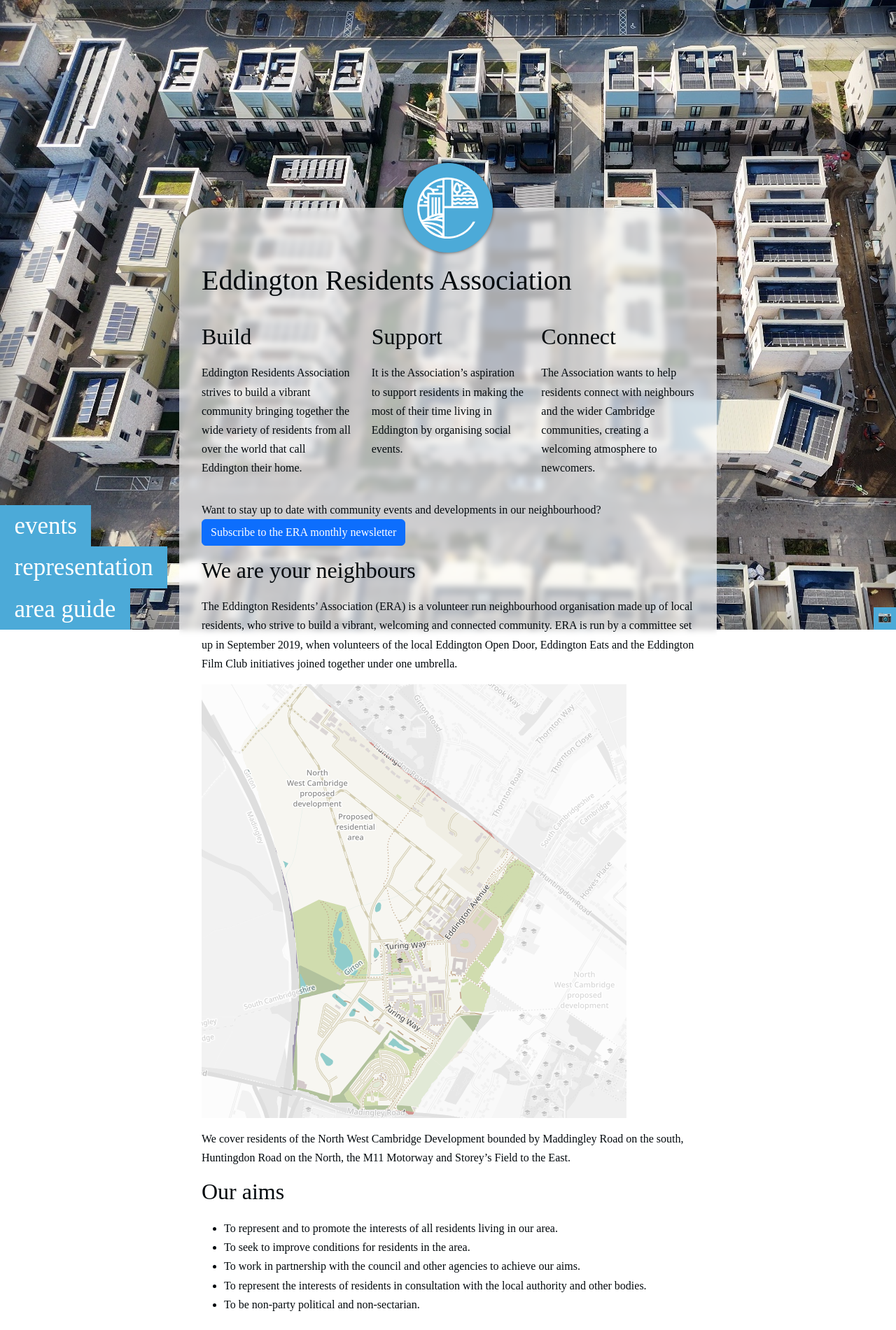
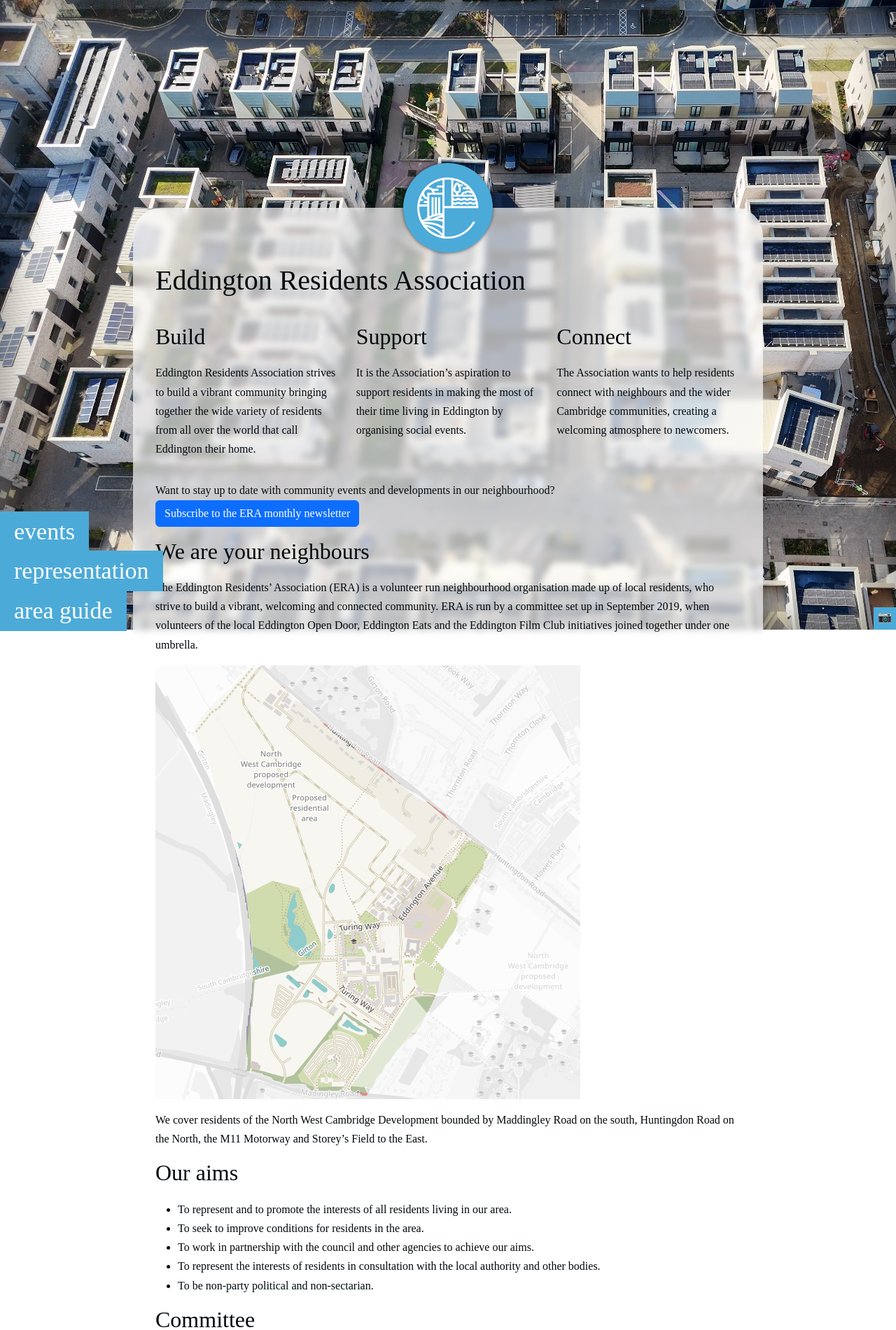
Before and after one commit to pieterdesnerck/website, a Jekyll site: the page built from docs/index.md, in a window 1280 px wide. Shown: the top 1901 px of the page at 70% size. Built offline with Jekyll 4.4.1, drawn with Linux system fonts in a browser that asks for light colours; some web fonts are replaced; some of the changed text lies outside the part shown.

Commit message:
basic mobile menu and width-responsive main

```diff
--- a/docs/_layouts/default.html
+++ b/docs/_layouts/default.html
@@ -35,7 +35,7 @@
       }
 
     :root {
-      --menu-dim: 41px;
+      --menu-dim: 40px;
     }
 
     {% assign random_background = site.static_files | where_exp: "x", "x.path contains 'backgrounds/'" | sample %}
@@ -74,7 +74,7 @@
     }
     nav {
       position: fixed;
-      bottom: 0;
+      bottom: -1px;
       left: 0;
       font-size: calc(var(--menu-dim) - 6px);
       z-index: 2;
@@ -82,20 +82,22 @@
       flex-direction: column;
       align-items: flex-start;
     }
-    nav > a {
+    nav > a, #nav-toggle {
       display: block;
       padding: 0 calc(var(--menu-dim) / 2);
       color: white;
       background-color: #4caad8;
+      margin-bottom: -1px;
     }
-    nav > a:hover {
+    nav > a:hover, #nav-toggle:hover {
       background-color: #2479a3;
       color: white;
+      text-shadow: 0px 4px 8px rgba(0,0,0,0.2)
     }
 
     main {
       position: relative;
-      width: 60vw;
+      width: min(900px, calc(100vw - (var(--menu-dim) * 2)));
       z-index: 1;
       margin: 33vh auto 33vh;
       min-height: 100vh;
@@ -118,6 +120,8 @@
       margin-left: -4em;
       height: 8em;
       overflow: visible;
+    }
+    .logo, #nav-toggle {
       background-color:  #ffffffaa;
       background-color:  #4caad8;
       backdrop-filter: blur(5px);
@@ -126,7 +130,7 @@
       transition: all .1s ease-in;
       z-index: 2;
     }
-    .logo:hover {
+    .logo:hover, #nav-toggle:hover {
       box-shadow: 0 0 8px #000000dd;
       transform: scale(105%, 105%);
       transform-origin: 50% 50%;
@@ -176,6 +180,32 @@
       transform-origin: 50% 50%;
     }
 
+    #nav-toggle { display: none;}
+    @media (max-width: 1200px) {
+      /* hide menu on smaller screen sizes where it would clash with main */
+      nav {
+        bottom: auto;
+        top: 100vh;
+        transition: top 0.4s ease-out;
+      }
+      #nav-toggle-input:checked + nav {
+        top: 0vh;
+      }
+      #nav-toggle {
+        display: block;
+        position: fixed;
+        top: calc(var(--menu-dim) * 0.2);
+        left: calc(var(--menu-dim) * 0.2);
+        width: calc(var(--menu-dim) * 1.6);
+        height: calc(var(--menu-dim) * 1.6);
+        padding: calc(var(--menu-dim) * 2) auto 0;
+        text-align: center;
+        overflow: hidden;
+        font-size: calc(var(--menu-dim) - 2px);
+        z-index: 2;
+        cursor: pointer;
+      }
+    }
 
     </style>
     <script>
@@ -200,6 +230,8 @@
   <body>
     <div id="bg"></div>
     <div id="bg-attribution">{{ random_background.basename }}</div>
+    <label id="nav-toggle" for="nav-toggle-input">☰</label>
+    <input id="nav-toggle-input" type="checkbox" class="d-none" />
     <nav>
       <a href="/events">events</a>
       <a href="/representation">representation</a>
@@ -215,8 +247,7 @@
     </main>
     <footer>
       <p>
-
-        <a href="/archive/routes">walking routes (archived)</a>
+        <a href="/archive/routes">Walking Routes (archived)</a>
         <br/>
         <a href="/documents/constitution.pdf">ERA Constitution</a>
         <br/>
```
